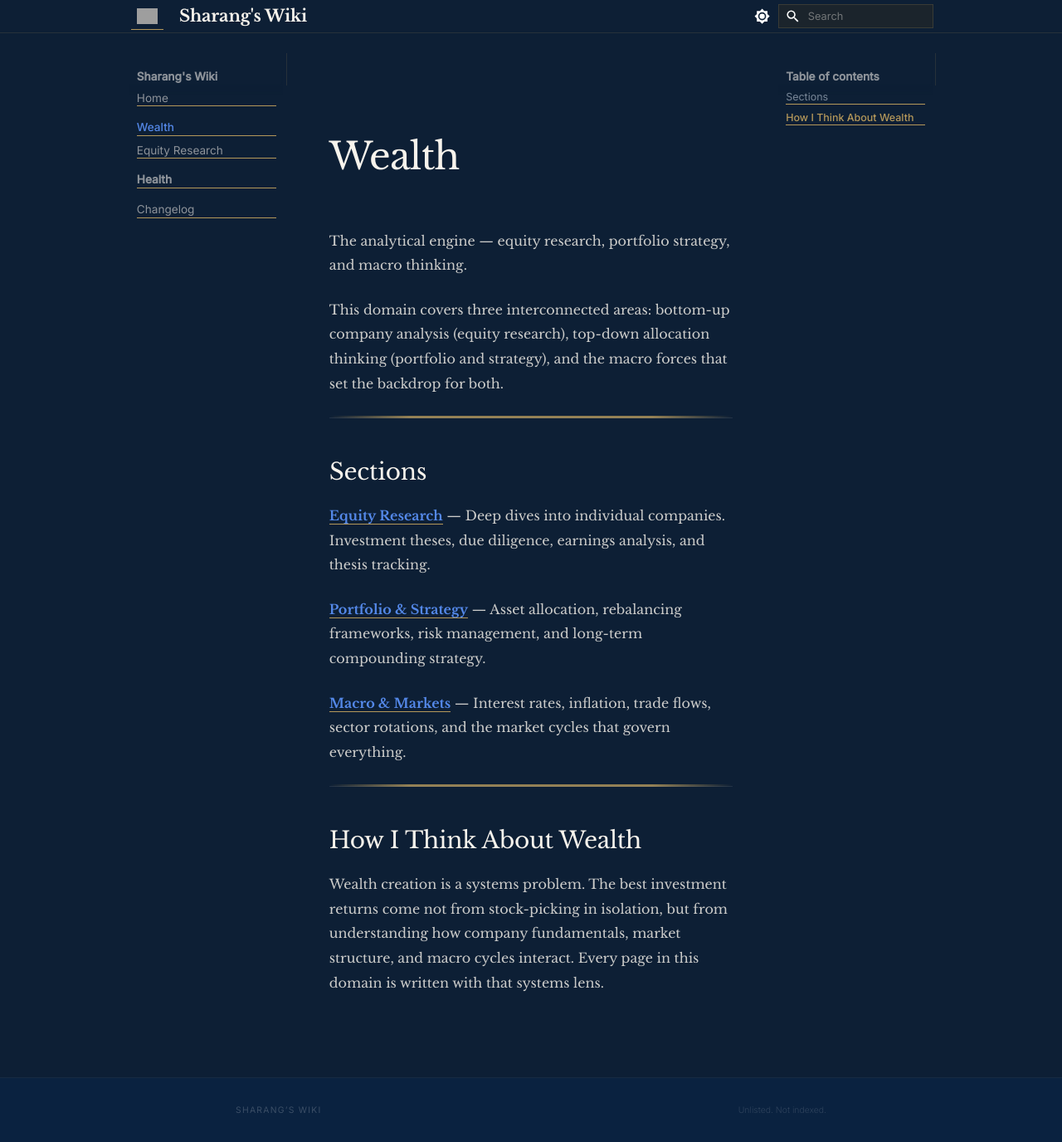
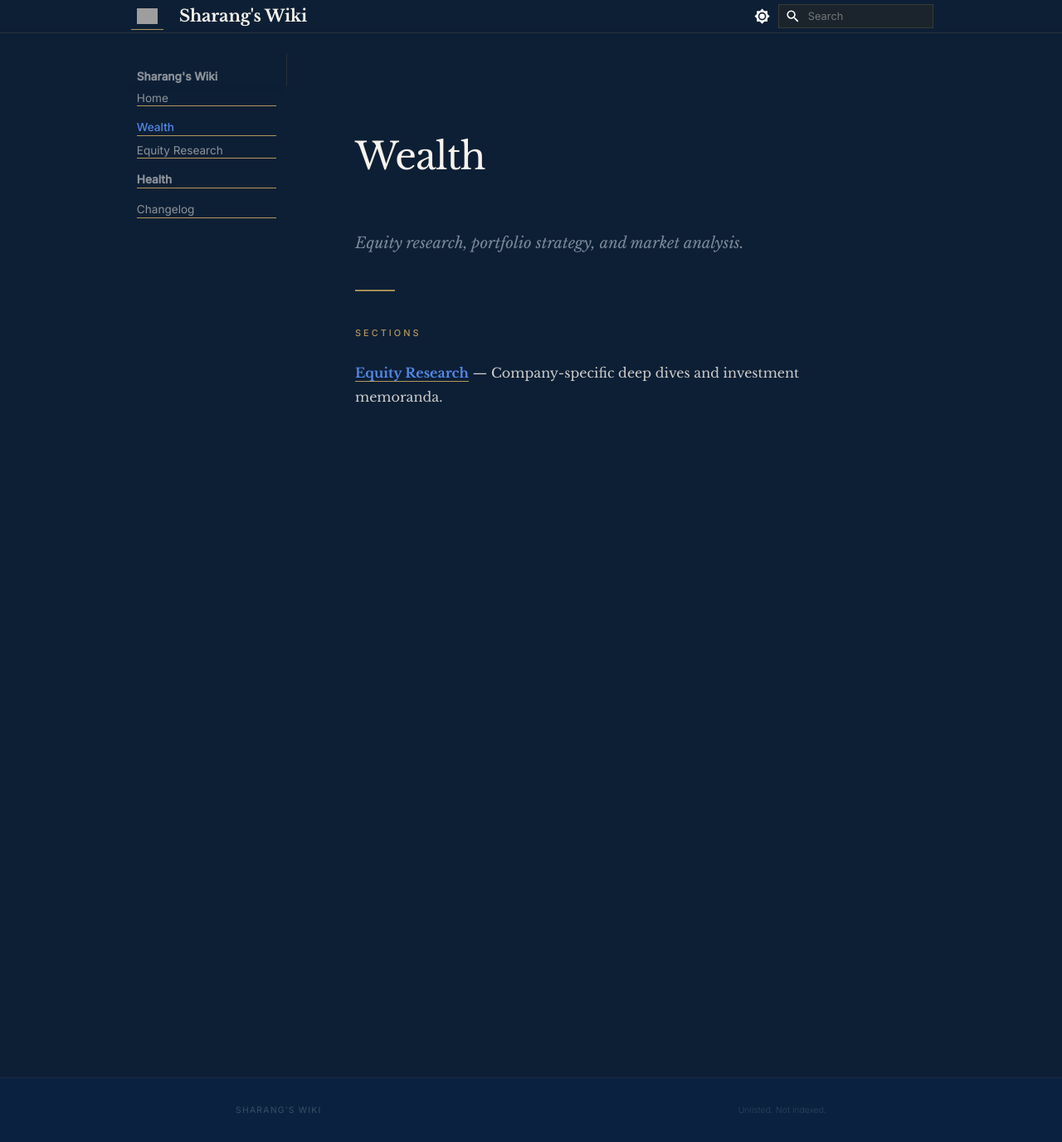
Before and after one commit to sharangshah/wiki, an MkDocs documentation site: the page built from docs/wealth/index.md, in a window 1280 px wide and 1376 px high. Shown: the whole window at 83% size. Built offline with MkDocs 1.6.1 and Material for MkDocs 9.7.7, drawn with Linux system fonts in a browser that asks for light colours; grey boxes are pictures that could not be loaded.

Commit message:
Update wealth/index.md — dark-first landing page

```diff
--- a/docs/wealth/index.md
+++ b/docs/wealth/index.md
@@ -1,21 +1,14 @@
+---
+hide:
+  - toc
+---
+
 # Wealth
 
-The analytical engine — equity research, portfolio strategy, and macro thinking.
+<p class="lede">Equity research, portfolio strategy, and market analysis.</p>
 
-This domain covers three interconnected areas: bottom-up company analysis (equity research), top-down allocation thinking (portfolio and strategy), and the macro forces that set the backdrop for both.
+<div class="gold-rule"></div>
 
----
+<span class="section-label">Sections</span>
 
-## Sections
-
-**[Equity Research](equity-research/index.md)** — Deep dives into individual companies. Investment theses, due diligence, earnings analysis, and thesis tracking.
-
-**[Portfolio & Strategy](portfolio/index.md)** — Asset allocation, rebalancing frameworks, risk management, and long-term compounding strategy.
-
-**[Macro & Markets](macro/index.md)** — Interest rates, inflation, trade flows, sector rotations, and the market cycles that govern everything.
-
----
-
-## How I Think About Wealth
-
-Wealth creation is a systems problem. The best investment returns come not from stock-picking in isolation, but from understanding how company fundamentals, market structure, and macro cycles interact. Every page in this domain is written with that systems lens.
+**[Equity Research](equity-research/index.md)** — Company-specific deep dives and investment memoranda.
```
